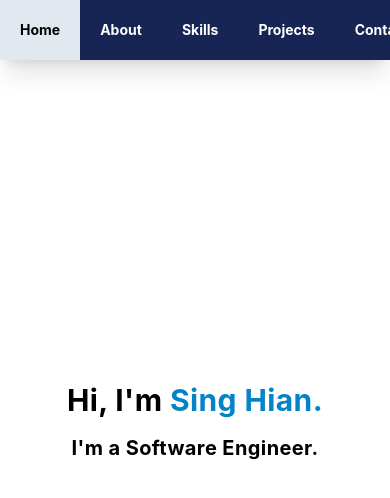
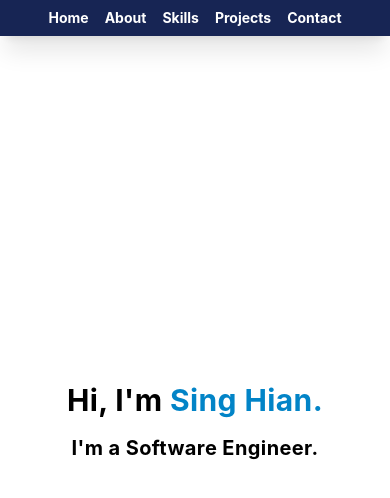
Before and after one commit to sohsinghian/my-portfolio, a React (Create React App) app: page / in a window 390 px wide. Shown: the top 498 px of the page. Built offline with nearby package versions, Linux system fonts and the light colour scheme.

Commit message:
edit navbar sizing for mobile

```diff
--- a/src/components/NavBar.js
+++ b/src/components/NavBar.js
@@ -2,14 +2,13 @@ import React from "react";
 import { NavHashLink } from "react-router-hash-link";
 
 const NavBar = () => {
-  const listStyle = "p-5 hover:bg-slate-200 hover:text-black";
-  // const activeStyle = "p-5 font-bold bg-slate-200 text-black";
+  const listStyle = "p-5 sm:p-2 hover:bg-slate-200 hover:text-black";
 
   return (
     <>
       <header>
         <nav class="fixed z-[100] w-full leading-4 bg-blue-950 text-white font-bold shadow-xl">
-          <ul class="flex flex-row sm:text-sm">
+          <ul class="flex flex-row sm:text-sm sm:justify-center">
             <li class={listStyle}>
               <NavHashLink to="/#" smooth>
                 Home{" "}
```
